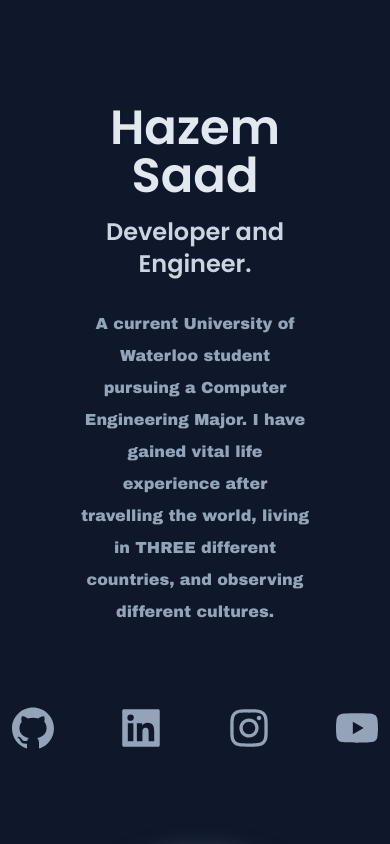
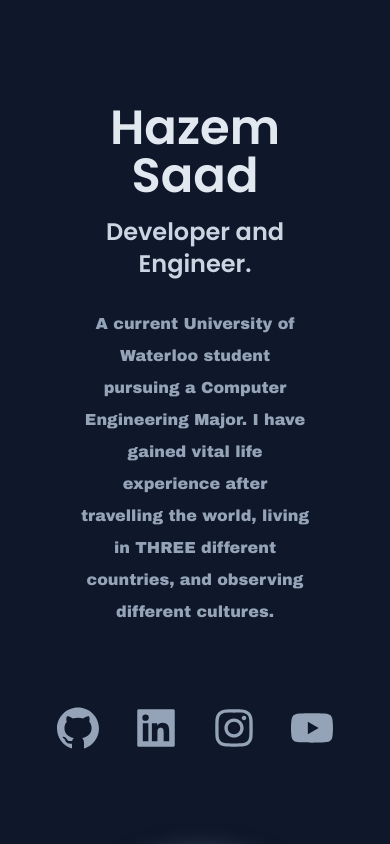
Before and after one commit to HazemS24/Hazem-Saad, a Next.js app: page / in a window 390 px wide. Shown: the top 844 px of the page. Built offline with nearby package versions, Linux system fonts and the light colour scheme.

Commit message:
More small screen fixes

```diff
--- a/src/app/page.tsx
+++ b/src/app/page.tsx
@@ -94,7 +94,7 @@ export default function Home() {
               observing different cultures.
             </p>
           </div>
-          <div className="text-5xl text-slate-400 flex justify-center gap-[60px] py-4">
+          <div className="text-5xl text-slate-400 flex justify-center gap-[60px] py-4 max-md:gap-[30px]">
             <a href="https://github.com/HazemS24">
               <AiOutlineGithub className="hover:text-slate-200" />
             </a>
@@ -368,21 +368,21 @@ export default function Home() {
                     <div className="text-lg font-medium pt-8 pb-2">
                       <strong>{name}</strong>
                     </div>
-                    <div className="py-2">
+                    <div className="py-2 max-sm:text-sm">
                       {description.split("\n").map((line) => (
                         <p key="" className="mt-1">
                           {line}
                         </p>
                       ))}
                     </div>
-                    <div className="p-4 my-5 text-teal-300 rounded-full bg-teal-400/10 shadow-cs-md">
+                    <div className="p-4 my-5 text-teal-300 rounded-full bg-teal-400/10 shadow-cs-md max-sm:text-sm">
                       {EndDate(start_date, end_date)}
                     </div>
                   </li>
                 );
               })}
               <button
-                className={`text-center text-lg bg-slate-300 text-slate-900 hover:bg-slate-900 hover:text-slate-300 border-2 border-slate-300 shadow-cs-lg p-10 rounded-xl w-[100%] mx-1 xl:mx-3 md:max-lg:mx-3 duration-200 ${
+                className={`text-center text-lg bg-slate-300 text-slate-900 hover:bg-slate-900 hover:text-slate-300 border-2 border-slate-300 shadow-cs-lg p-10 rounded-xl w-[100%] mx-1 xl:mx-3 md:max-lg:mx-3 duration-200 max-sm:text-sm ${
                   noMore ? "hidden" : ""
                 }`}
                 onClick={showMoreItems}
```
